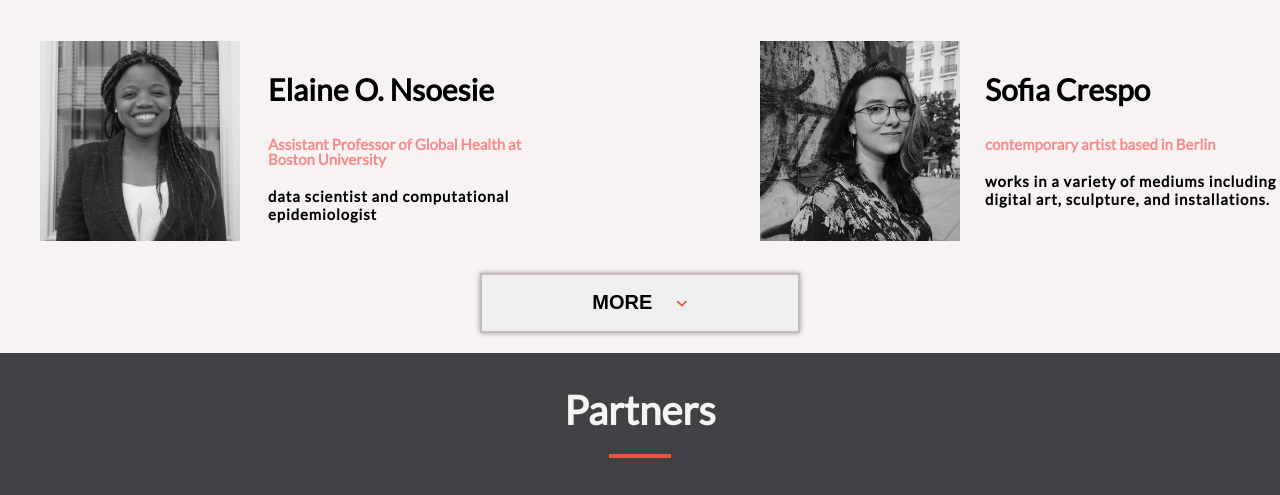
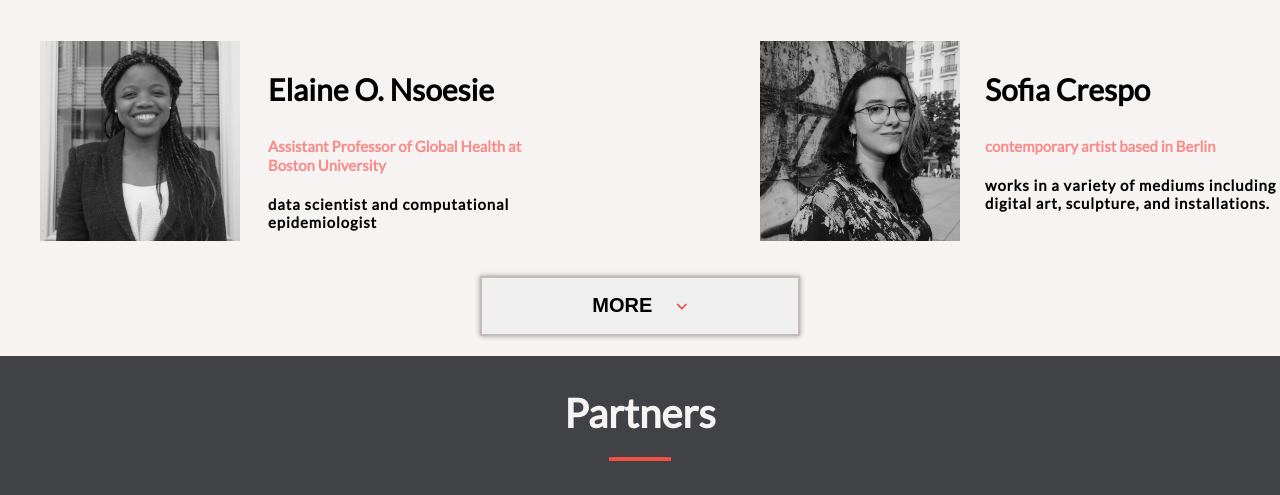
Before and after one commit to Christelle-12/Capstone-project-1, a website: page index.html in a window 1280 px wide. Shown: the part 1989-2484 px from the top of the page. Drawn offline with Linux system fonts and the light colour scheme.

```diff
--- a/style.css
+++ b/style.css
@@ -266,7 +266,8 @@
 li .cards-text h4 {
   color: #f78c89;
   letter-spacing: normal;
-  line-height: 1.5rem;
+  line-height: 1.9rem;
+  font-family: 'Lato', sans-serif;
 }
 
 li .cards-text p {
```
Also changed, not shown: README.md.
